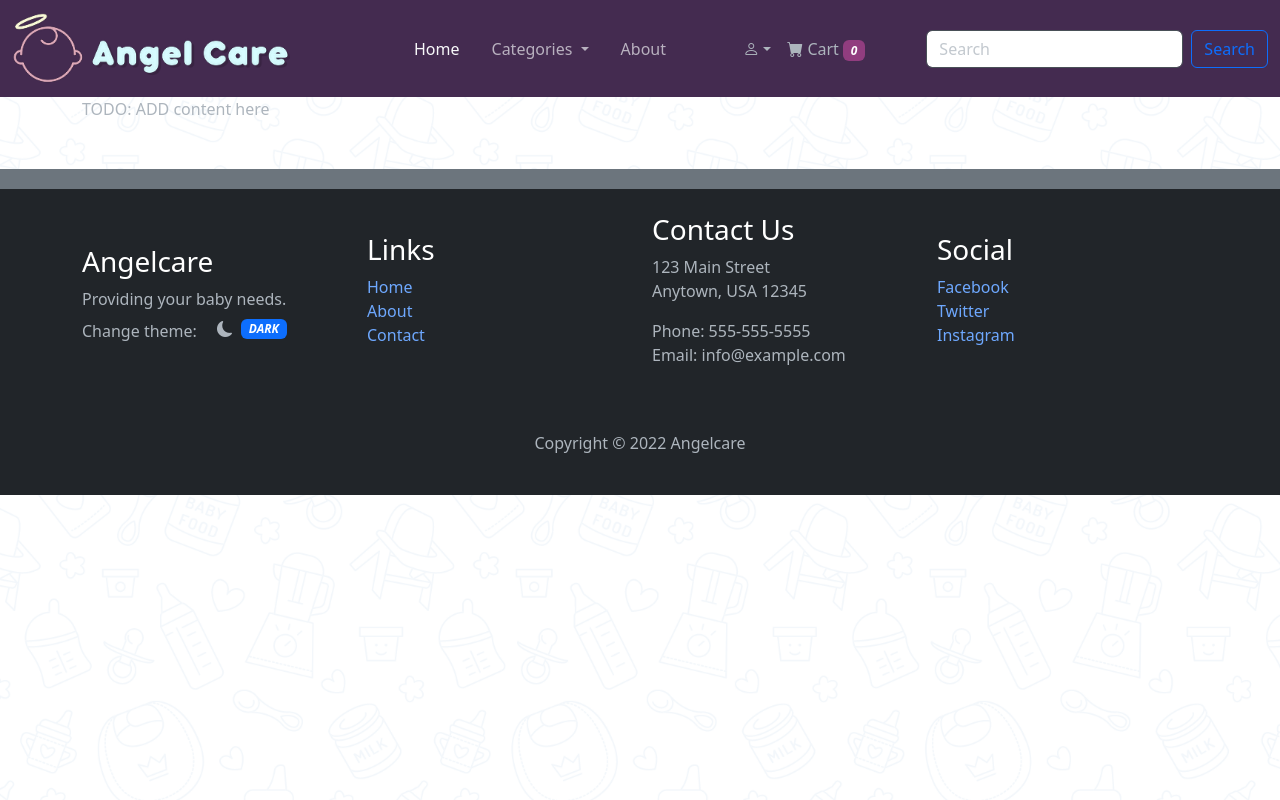
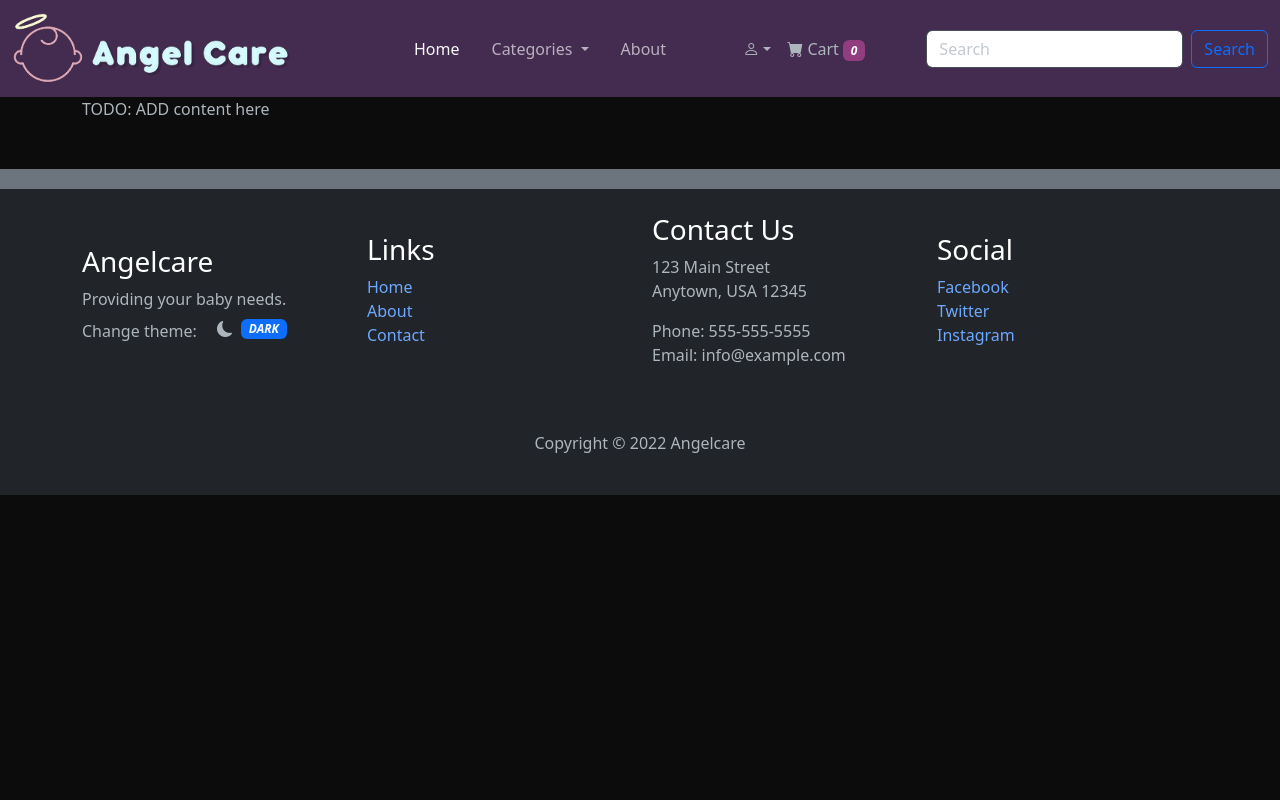
Before and after one commit to faustojc/baby-product-website, a PHP site: page /main.php in a window 1280 px wide. Run offline with PHP 8.4, Linux system fonts and the light colour scheme; the visitor is signed in with stand-in values (Sample User, id 1); data that the repository does not hold is empty.

Commit message:
Changed the background theme

```diff
--- a/css/style.css
+++ b/css/style.css
@@ -2,17 +2,18 @@
     --theme-primary: #f67291; /* gin change ko ni ang color */
     --theme-primary-variant: #913d7f; /* gin change ko ni ang color */
     --theme-secondary: #03DAC6;
-    background-image: url('../images/babybg2.png'); /* gin change ko ni ang bg image */
+    --theme-background: url('../images/babybg2.png');
 }
 
 [data-bs-theme=dark]  {
     --theme-primary: #442b50; /* gin change ko ni ang color */
     --theme-primary-variant: #913d7f; /* gin change ko ni ang color */
     --theme-secondary: #03DAC6;
-    background-image: url('../images/babybg2.png'); /* gin change ko ni ang bg image */
+    --theme-background: #0c0c0c;
 }
 
 body {
+    background: var(--theme-background);
     -webkit-background-size: cover;
     -moz-background-size: cover;
     background-size: cover;
```
